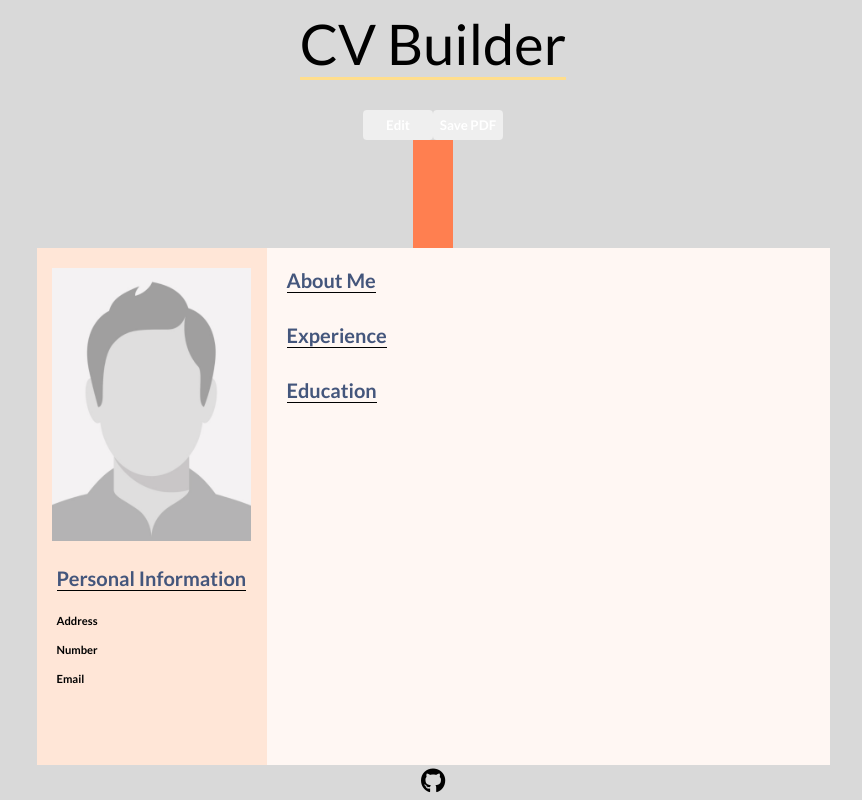
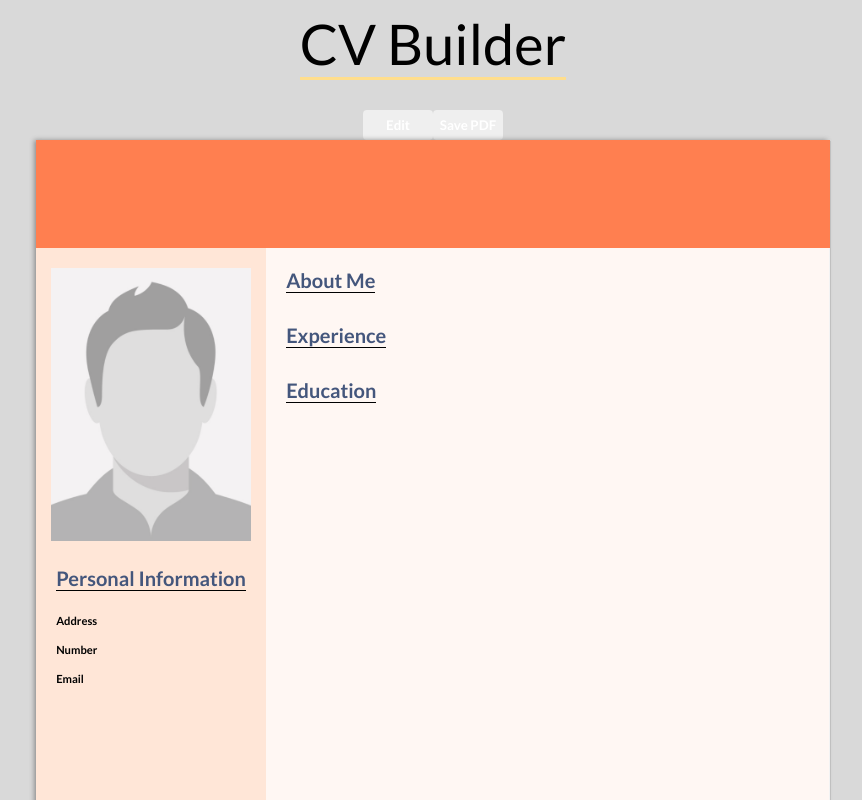
Before and after one commit to igips/cv-application, a React (Create React App) app: page / in a window 1280 px wide. Both pictures are taken after a click on the button "Preview". Shown: the top 800 px of the page, without its empty margins (207-1069 px from the left). Built offline with nearby package versions, Linux system fonts and the light colour scheme.

Commit message:
Add react to print

```diff
--- a/src/components/Preview.js
+++ b/src/components/Preview.js
@@ -5,7 +5,8 @@ import emptyAvatar from "../img/emptyAvatar.png";
 class Preview extends React.Component {
 	render() {
 		return (
-			<>
+			<main className="preview">
+
 				<div className="prevHeader">
 					<h1 id="nameH1">{this.props.data.personalInfo.fullName}</h1>
 					<h3 id="titleH3">{this.props.data.personalInfo.title}</h3>
@@ -80,7 +81,7 @@ class Preview extends React.Component {
 						</div>
 					</div>
 				</div>
-			</>
+			</main>
 		);
 	}
 }
```
